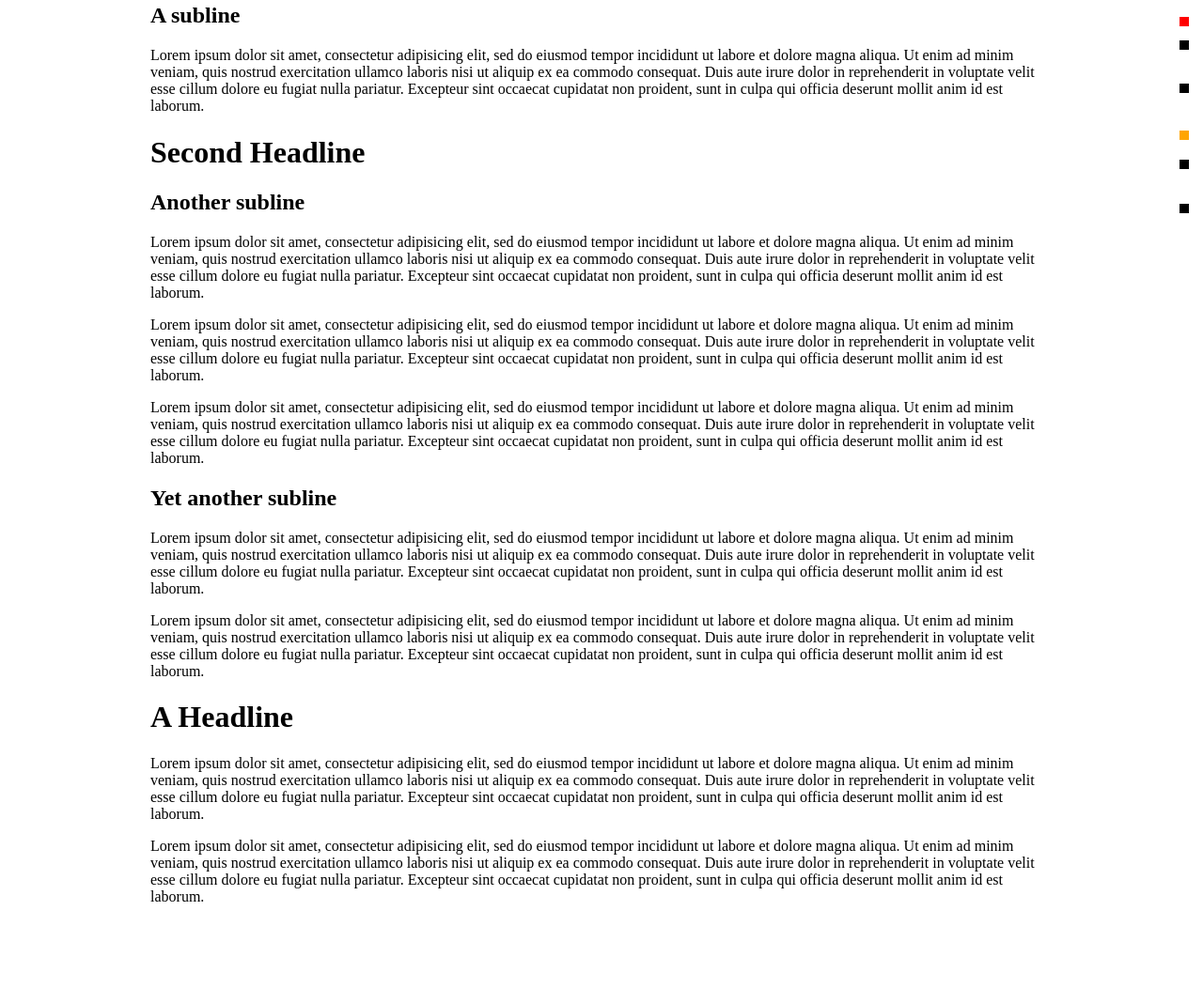
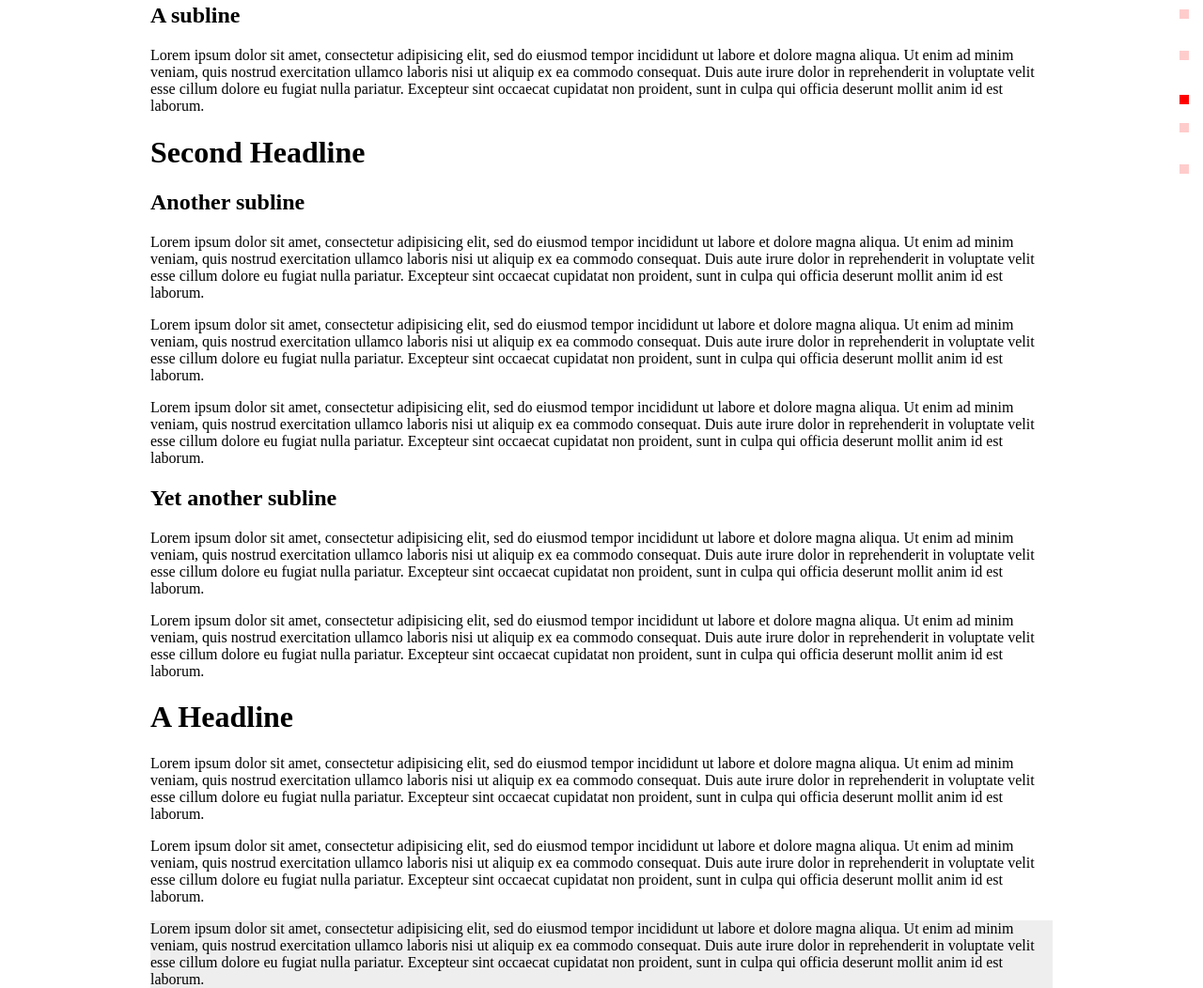
Before and after one commit to espy/Pagemap, a plain HTML site: page index.html in a window 1280 px wide. Shown: the part 545-1597 px from the top of the page at 94% size. Before the commit the page ends 1525 px from the top, so only its background shows below. Drawn offline with Linux system fonts and the light colour scheme.

Commit message:
Small fixes and some nicer temp styles

```diff
--- a/css/example.css
+++ b/css/example.css
@@ -2,3 +2,8 @@ body{
 	width:75%;
 	margin: 0px auto;
 }
+
+.footer{
+	background:#EEE;
+
+}
--- a/css/pagemap.css
+++ b/css/pagemap.css
@@ -1,7 +1,7 @@
 #pageMap{
 	/*background: RGBA(150,50,50,0.1);*/
 	height: 100%;
-	width: 100px;
+	width: 40px;
 	position: fixed;
 	right: 0px;
 	top: 0px;
@@ -14,8 +14,8 @@
 
 #pageIndicator{
 	z-index: -100;
-	width: 100px;
-	background: RGBA(150,80,50,.3);
+	width: 50px;
+	background: RGBA(250,240,0,.1);
 	position: relative;
 	float:left;
 }
@@ -48,24 +48,24 @@
 }
 
 .pageMap-h1{
-	background:orange;
+	background:RGBA(255,0,0,1);
 	position: absolute;
 	width: 10px;
-	margin: 0 0 5px 75px;
+	margin: 0 0 5px 15px;
 }
 
 .pageMap-h2{
-	background:red;
+	background:RGBA(255,0,0,.6);
 	position: absolute;
 	width: 10px;
-	margin: 0 0 5px 75px;
+	margin: 0 0 5px 15px;
 }
 
 .pageMap-p{
-	background:black;
+	background:RGBA(255,0,0,.2);
 	position: absolute;
 	width: 10px;
-	margin: 0 0 5px 75px;
+	margin: 0 0 5px 15px;
 }
 
 .pageMap-h1:last-of-type{
--- a/index.html
+++ b/index.html
@@ -98,5 +98,12 @@
 	cillum dolore eu fugiat nulla pariatur. Excepteur sint occaecat cupidatat non
 	proident, sunt in culpa qui officia deserunt mollit anim id est laborum.</p>
 		</div>
+		<div class="footer">
+			Lorem ipsum dolor sit amet, consectetur adipisicing elit, sed do eiusmod
+	tempor incididunt ut labore et dolore magna aliqua. Ut enim ad minim veniam,
+	quis nostrud exercitation ullamco laboris nisi ut aliquip ex ea commodo
+	consequat. Duis aute irure dolor in reprehenderit in voluptate velit esse
+	cillum dolore eu fugiat nulla pariatur. Excepteur sint occaecat cupidatat non
+	proident, sunt in culpa qui officia deserunt mollit anim id est laborum.</div>
 	</body>
 </html>
--- a/js/pagemap.js
+++ b/js/pagemap.js
@@ -31,7 +31,6 @@ function init(){
 	$('#addSubline').live('click', function(event){
 		event.preventDefault();
 		$('<h2>H2 inserted afterwards</h2>').insertAfter(this);
-		setTimeout(parseSelectors, 1000);
 	});
 
 	$('#pagemap .clickTarget').live('click', function(event){
@@ -41,7 +40,6 @@ function init(){
 	$('#pagemap .clickTarget').live('mouseenter', function(event){
 		var preview = shorten($($(this).data('element')).text());
 		showPreview(preview, this);
-		console.log("over", preview);
 	});
 
 	$('#pagemap .clickTarget').live('mouseleave', function(event){
@@ -74,7 +72,6 @@ function parseSelectors(){
 		parseSelector(selector);
 	});
 	elements.sort(comparePositions);
-	console.log("Total elements",elements.length);
 	setTimeout(parseSelectors, 1500);
 }
 
@@ -126,7 +123,6 @@ function drawPageMap() {
 
 
 function slideToElement(source){
-	console.log("scrollTo ",$(source).data('element'));
 	$.scrollTo($(source).data('element'), config.scrollSpeed);
 }
 
```
